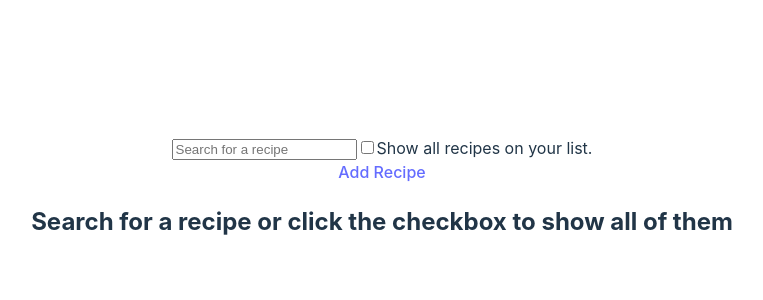
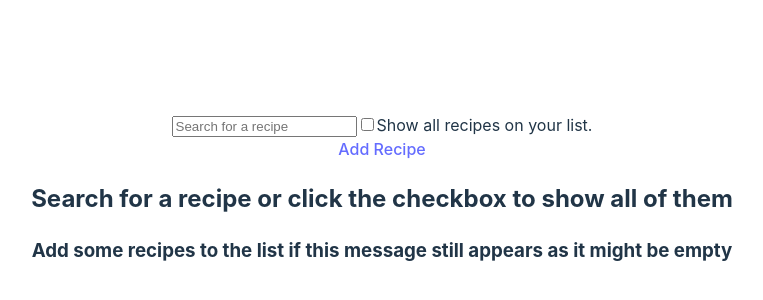
Before and after one commit to Antman295/Capstone, a React (Vite) app in the folder frontend/: page /recipes in a window 1280 px wide. Shown: the part 202-502 px from the top of the page, without its empty margins (258-1021 px from the left). Built offline with nearby package versions, Linux system fonts and the light colour scheme; the HTML template or start-up script is replaced by a standard one.

Commit message:
Form Functionality Complete
Now form alerts if there is a dish already on the list. Just had to change the endpoint

```diff
--- a/frontend/src/pages/CreateForm.jsx
+++ b/frontend/src/pages/CreateForm.jsx
@@ -49,9 +49,10 @@ function CreateForm() {
 
     async function dishExists(dish) {
         try {
-        let res = await fetch('/recipes');
+        let res = await fetch('http://localhost:3000/api/recipes');
         const recipes = await res.json();
         console.log("Existing recipes:", recipes);
+        // return true;
         return recipes.some(recipe => recipe.dish.toLowerCase() === dish.toLowerCase());
         } catch (err) {
             console.error('Error checking if dish exists: ', err)
--- a/frontend/src/pages/Recipes.jsx
+++ b/frontend/src/pages/Recipes.jsx
@@ -52,7 +52,10 @@ function Recipes() {
                     setList = {setList}
                 />
             ) : (
+                <div>
                 <h2>Search for a recipe or click the checkbox to show all of them</h2>
+                <h3>Add some recipes to the list if this message still appears as it might be empty</h3>
+                </div>
             )}
 
         </>
```
